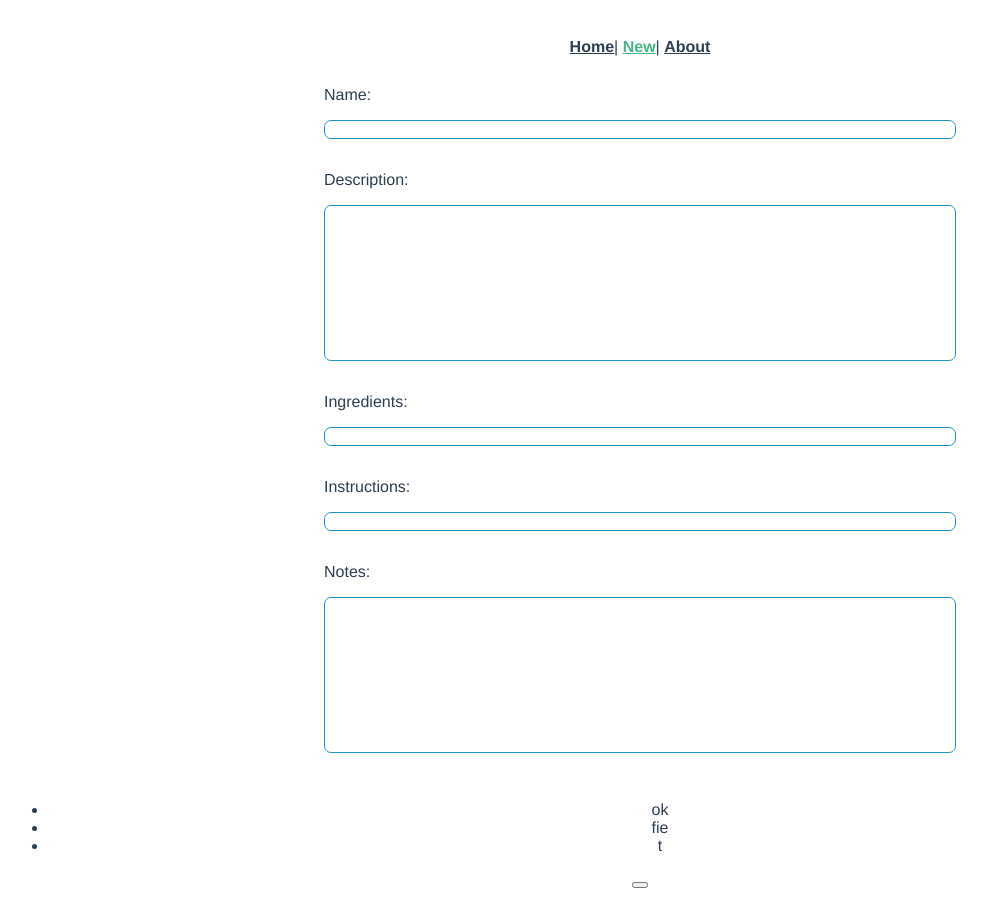
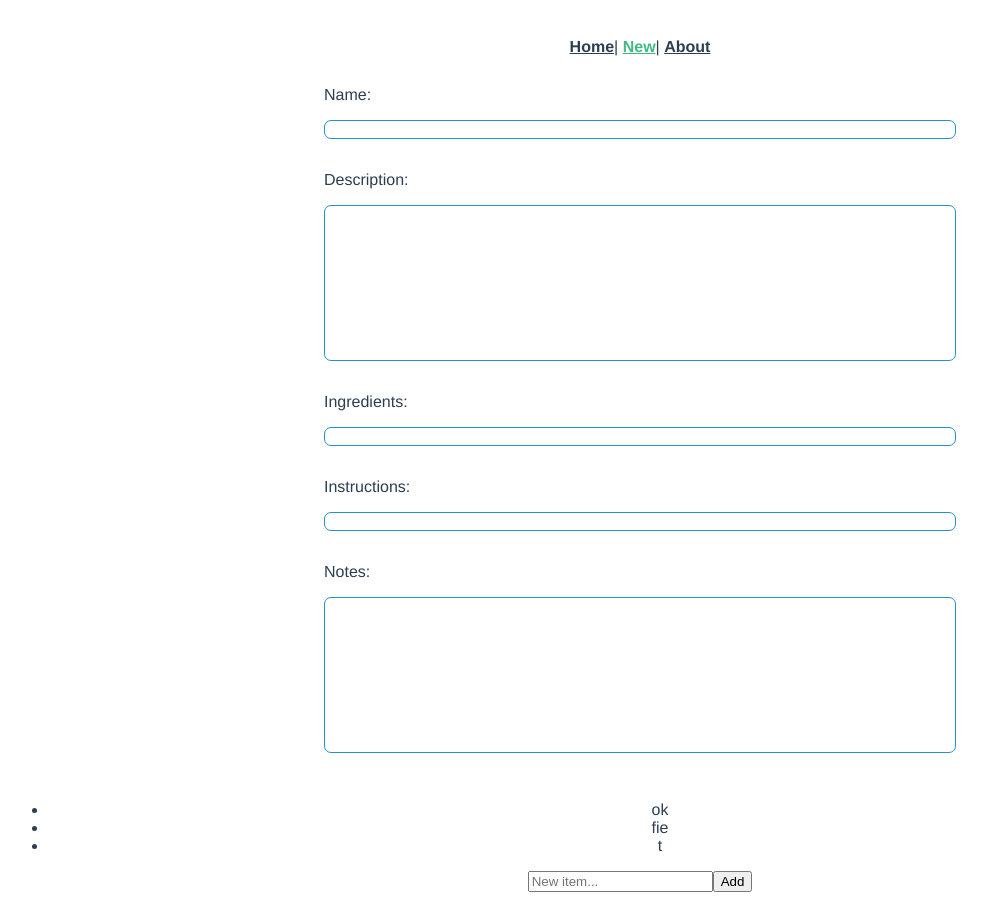
Before and after one commit to tanguymartinez/recipes, a Vue app: page /new in a window 1280 px wide. Shown: the whole page, without its empty margins (0-987 px from the left). Built offline with nearby package versions, Linux system fonts and the light colour scheme.

Commit message:
Add input field

```diff
--- a/src/components/FormRecipe.vue
+++ b/src/components/FormRecipe.vue
@@ -14,8 +14,17 @@
     </form>
     <list-dynamic :items="items">
       <template #item="{ item }">{{ item }}</template>
+      <template #input>
+        <input
+          ref="inputItem"
+          type="text"
+          name="new"
+          placeholder="New item..."
+          @keydown.enter.prevent="addItem('inputItem', 'items')"
+        />
+      </template>
       <template #button>
-        <button value="Add" />
+        <button @click="addItem('inputItem', 'items')">Add</button>
       </template>
     </list-dynamic>
   </div>
@@ -36,6 +45,20 @@ export default {
   },
   components: {
     ListDynamic
+  },
+  methods: {
+    addItem: function(name, collection) {
+      if (!this.$refs.hasOwnProperty(name)) {
+        console.exception(`"${name}" ref does not exist`);
+        return;
+      }
+      if (!this.hasOwnProperty(collection)) {
+        console.exception(`"${collection}" property does not exist`);
+        return;
+      }
+      this[collection].push(this.$refs[name].value);
+      this.$refs[name].value = "";
+    }
   }
 };
 </script>
```
